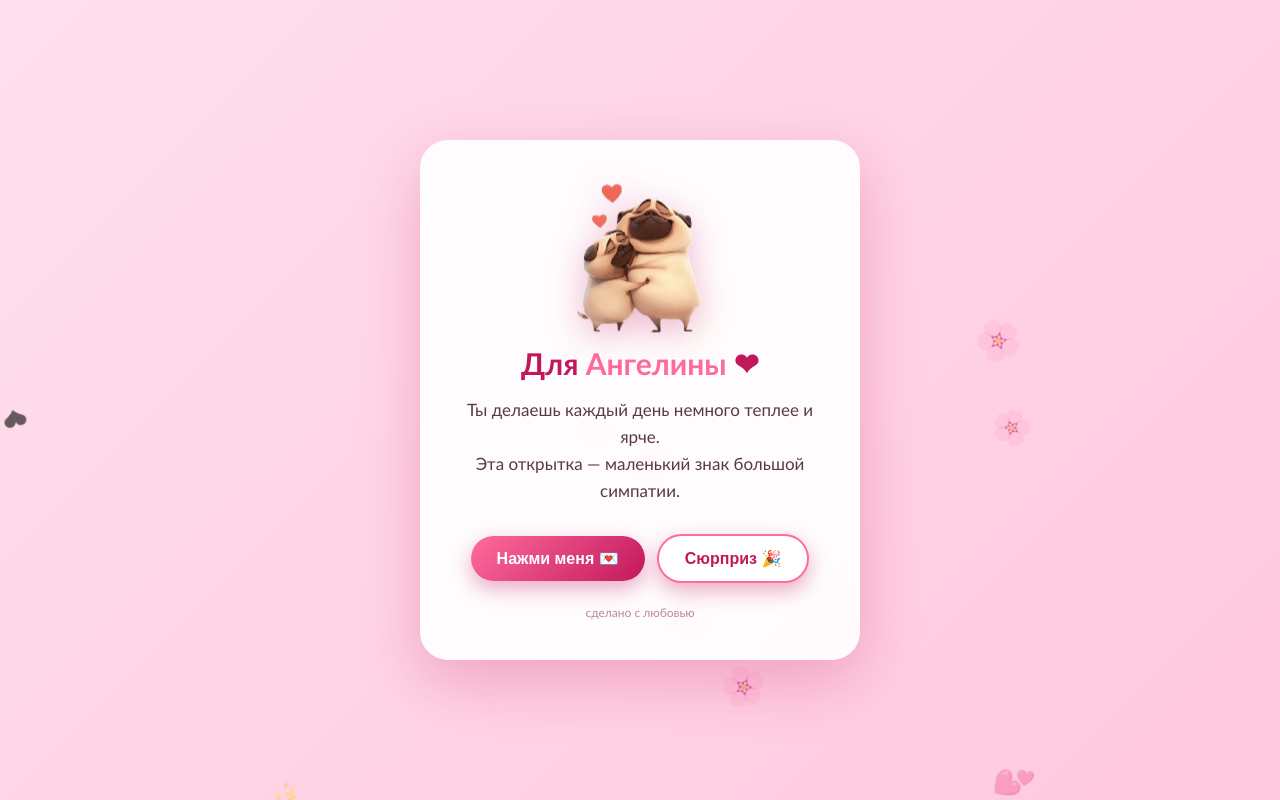
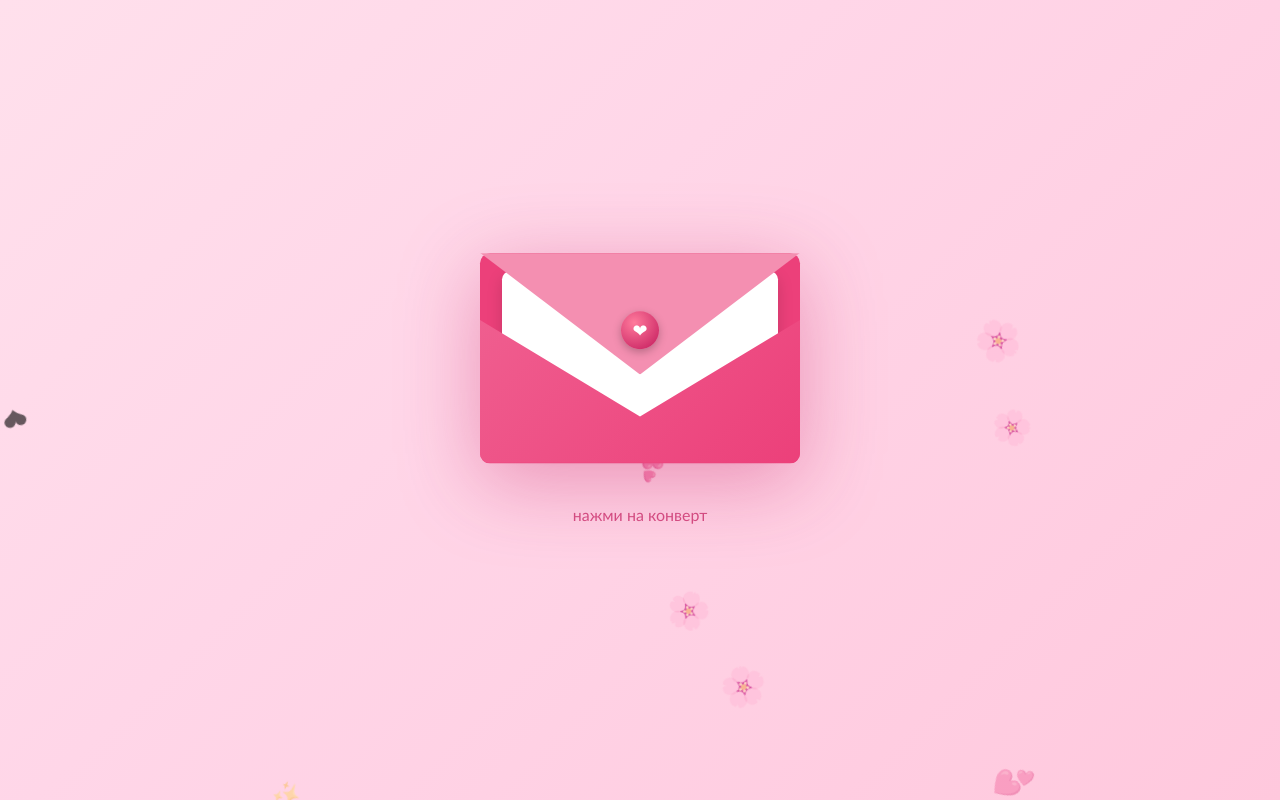
Before and after one commit to zxcursed667/proekt1, a plain HTML site: page card/angelina_heart_card.html in a window 1280 px wide. Drawn offline with nearby package versions, Linux system fonts and the light colour scheme.

Commit message:
feat: конверт, конфетти, имя через ?name=, OG-превью

```diff
--- a/card/angelina_heart_card.html
+++ b/card/angelina_heart_card.html
@@ -4,12 +4,16 @@
 <meta charset="utf-8">
 <meta name="viewport" content="width=device-width, initial-scale=1">
 <title>Открытка для Ангелины ❤</title>
+
+<meta property="og:type" content="website">
+<meta property="og:title" content="Открытка для Ангелины ❤">
+<meta property="og:description" content="Тебе приготовили тёплое послание — нажми и открой ❤">
+<meta property="og:image" content="https://zxcursed667.github.io/proekt1/card/preview.png">
+<meta property="og:url" content="https://zxcursed667.github.io/proekt1/">
+<meta name="twitter:card" content="summary_large_image">
+
 <style>
-  :root{
-    --pink:#ff6b9d;
-    --deep:#c2185b;
-    --soft:#fff0f5;
-  }
+  :root{--pink:#ff6b9d;--deep:#c2185b;}
   *{box-sizing:border-box;}
   html,body{height:100%;margin:0;}
   body{
@@ -18,52 +22,51 @@
     display:flex;align-items:center;justify-content:center;
     min-height:100vh;overflow:hidden;position:relative;
   }
-  /* floating hearts background */
-  .bg-heart{position:fixed;bottom:-60px;font-size:28px;opacity:.5;animation:float 9s linear infinite;user-select:none;}
-  @keyframes float{
-    0%{transform:translateY(0) rotate(0);opacity:0;}
-    10%{opacity:.6;}
-    90%{opacity:.6;}
-    100%{transform:translateY(-115vh) rotate(360deg);opacity:0;}
-  }
-  .card{
-    position:relative;z-index:2;
-    background:rgba(255,255,255,.92);
-    backdrop-filter:blur(6px);
-    border-radius:28px;
-    padding:48px 36px 40px;
-    max-width:440px;width:90%;
-    text-align:center;
-    box-shadow:0 20px 60px rgba(194,24,91,.25);
-    transform:translateY(20px);opacity:0;
-    animation:cardIn .9s ease forwards .2s;
-  }
-  @keyframes cardIn{to{transform:translateY(0);opacity:1;}}
-  .sticker{
-    width:140px;height:140px;object-fit:contain;
-    margin-bottom:8px;
-    animation:beat 1.6s ease-in-out infinite;
-    filter:drop-shadow(0 8px 16px rgba(194,24,91,.3));
-  }
+  .bg-heart{position:fixed;bottom:-60px;font-size:28px;opacity:.5;animation:float 9s linear infinite;user-select:none;pointer-events:none;}
+  @keyframes float{0%{transform:translateY(0) rotate(0);opacity:0;}10%{opacity:.6;}90%{opacity:.6;}100%{transform:translateY(-115vh) rotate(360deg);opacity:0;}}
+
+  /* ===== ЭКРАН С КОНВЕРТОМ ===== */
+  #env-screen{position:relative;z-index:3;text-align:center;transition:opacity .5s ease, transform .5s ease;}
+  #env-screen.hide{opacity:0;transform:scale(.85);pointer-events:none;}
+  .envelope{position:relative;width:320px;height:210px;margin:0 auto;cursor:pointer;perspective:900px;
+    filter:drop-shadow(0 18px 40px rgba(194,24,91,.35));animation:bob 3s ease-in-out infinite;}
+  @keyframes bob{0%,100%{transform:translateY(0);}50%{transform:translateY(-10px);}}
+  .envelope .body{position:absolute;inset:0;background:#ec407a;border-radius:10px;z-index:1;}
+  .letter{position:absolute;left:7%;top:9%;width:86%;height:82%;background:#fff;border-radius:8px;z-index:2;
+    display:flex;align-items:center;justify-content:center;font-size:50px;color:var(--pink);
+    box-shadow:0 6px 16px rgba(0,0,0,.15);transition:transform 1s ease .35s;}
+  .front{position:absolute;inset:0;z-index:3;background:linear-gradient(135deg,#f06292,#ec407a);
+    clip-path:polygon(0 32%,50% 78%,100% 32%,100% 100%,0 100%);border-radius:10px;}
+  .flap{position:absolute;left:0;top:0;width:100%;height:58%;background:#f48fb1;z-index:4;
+    clip-path:polygon(0 0,100% 0,50% 100%);transform-origin:top center;
+    transition:transform .6s ease, z-index .6s;}
+  .seal{position:absolute;top:28%;left:50%;transform:translateX(-50%);width:38px;height:38px;
+    background:radial-gradient(circle at 35% 30%, #ff7a9c, #c2185b);border-radius:50%;z-index:5;
+    display:flex;align-items:center;justify-content:center;color:#fff;font-size:18px;
+    box-shadow:0 3px 8px rgba(0,0,0,.25);transition:opacity .3s ease;}
+  .envelope.open .flap{transform:rotateX(175deg);z-index:1;}
+  .envelope.open .letter{transform:translateY(-135%) scale(1.05);z-index:6;}
+  .envelope.open .seal{opacity:0;}
+  .hint{margin-top:34px;color:var(--deep);font-size:16px;opacity:.85;animation:pulse 1.8s ease-in-out infinite;}
+  @keyframes pulse{0%,100%{opacity:.5;}50%{opacity:1;}}
+
+  /* ===== ОТКРЫТКА ===== */
+  .card{position:absolute;z-index:2;background:rgba(255,255,255,.92);backdrop-filter:blur(6px);
+    border-radius:28px;padding:44px 34px 36px;max-width:440px;width:90%;text-align:center;
+    box-shadow:0 20px 60px rgba(194,24,91,.25);opacity:0;transform:translateY(24px) scale(.96);
+    pointer-events:none;transition:opacity .6s ease, transform .6s ease;}
+  .card.show{opacity:1;transform:translateY(0) scale(1);pointer-events:auto;}
+  .sticker{width:140px;height:140px;object-fit:contain;margin-bottom:8px;
+    animation:beat 1.6s ease-in-out infinite;filter:drop-shadow(0 8px 16px rgba(194,24,91,.3));}
   @keyframes beat{0%,100%{transform:scale(1);}25%{transform:scale(1.12);}40%{transform:scale(1);}}
   h1{color:var(--deep);font-size:30px;margin:6px 0 4px;}
   .name{color:var(--pink);}
-  p.msg{color:#5a3946;font-size:17px;line-height:1.6;margin:14px 0 26px;}
-  .hidden-msg{
-    max-height:0;overflow:hidden;opacity:0;
-    transition:max-height .6s ease, opacity .6s ease, margin .6s ease;
-    color:#7a4b5c;font-size:16px;line-height:1.6;margin:0;
-  }
-  .hidden-msg.show{max-height:300px;opacity:1;margin:0 0 24px;}
-  .btn{
-    border:none;cursor:pointer;
-    background:linear-gradient(135deg,var(--pink),var(--deep));
-    color:#fff;font-size:16px;font-weight:bold;
-    padding:13px 26px;border-radius:999px;
-    box-shadow:0 8px 20px rgba(194,24,91,.35);
-    transition:transform .15s ease, box-shadow .15s ease;
-    margin:4px;
-  }
+  p.msg{color:#5a3946;font-size:17px;line-height:1.6;margin:14px 0 24px;}
+  .hidden-msg{max-height:0;overflow:hidden;opacity:0;transition:max-height .6s ease, opacity .6s ease, margin .6s ease;color:#7a4b5c;font-size:16px;line-height:1.6;margin:0;}
+  .hidden-msg.show{max-height:300px;opacity:1;margin:0 0 22px;}
+  .btn{border:none;cursor:pointer;background:linear-gradient(135deg,var(--pink),var(--deep));color:#fff;
+    font-size:16px;font-weight:bold;padding:13px 26px;border-radius:999px;
+    box-shadow:0 8px 20px rgba(194,24,91,.35);transition:transform .15s ease, box-shadow .15s ease;margin:4px;}
   .btn:hover{transform:translateY(-2px);box-shadow:0 12px 26px rgba(194,24,91,.45);}
   .btn:active{transform:translateY(0);}
   .btn.secondary{background:#fff;color:var(--deep);border:2px solid var(--pink);}
@@ -71,21 +74,39 @@
 </style>
 </head>
 <body>
-  <div class="card">
-    <img class="sticker" src="sticker.webp" alt="Сердечко" onerror="this.replaceWith(Object.assign(document.createElement('div'),{textContent:'❤',style:'font-size:96px;line-height:140px'}))">
-    <h1>Для <span class="name">Ангелины</span> ❤</h1>
+
+  <div id="env-screen">
+    <div class="envelope" id="envelope" onclick="openEnvelope()">
+      <div class="body"></div>
+      <div class="letter">❤</div>
+      <div class="front"></div>
+      <div class="flap"></div>
+      <div class="seal">❤</div>
+    </div>
+    <p class="hint">нажми на конверт</p>
+  </div>
+
+  <div class="card" id="card">
+    <img class="sticker" src="sticker.webp" alt="Стикер" onerror="this.replaceWith(Object.assign(document.createElement('div'),{textContent:'❤',style:'font-size:96px;line-height:140px'}))">
+    <h1>Для <span class="name" id="who">Ангелины</span> ❤</h1>
     <p class="msg">Ты делаешь каждый день немного теплее и ярче.<br>Эта открытка — маленький знак большой симпатии.</p>
     <p class="hidden-msg" id="secret">Спасибо, что ты есть. Пусть улыбка не сходит с твоего лица, а всё хорошее находит тебя само. ✨</p>
     <button class="btn" onclick="reveal()">Нажми меня 💌</button>
-    <button class="btn secondary" onclick="boom()">Сюрприз 🎉</button>
+    <button class="btn secondary" onclick="fireConfetti()">Сюрприз 🎉</button>
     <div class="credit">сделано с любовью</div>
   </div>
 
+  <script src="https://cdn.jsdelivr.net/npm/canvas-confetti@1.9.3/dist/confetti.browser.min.js"></script>
   <script>
-    // floating background hearts
-    const emojis=["❤","💕","💖","💗","🌸","✨"];
-    for(let i=0;i<14;i++){
-      const h=document.createElement("div");
+    // имя из ?name=
+    var nm = (new URLSearchParams(location.search).get("name") || "Ангелины").slice(0,40);
+    document.getElementById("who").textContent = nm;
+    document.title = "Открытка для " + nm + " ❤";
+
+    // летающие сердечки
+    var emojis=["❤","💕","💖","💗","🌸","✨"];
+    for(var i=0;i<14;i++){
+      var h=document.createElement("div");
       h.className="bg-heart";
       h.textContent=emojis[Math.floor(Math.random()*emojis.length)];
       h.style.left=Math.random()*100+"vw";
@@ -93,16 +114,37 @@
       h.style.fontSize=(18+Math.random()*26)+"px";
       document.body.appendChild(h);
     }
+
+    var opened=false;
+    function openEnvelope(){
+      if(opened) return; opened=true;
+      document.getElementById("envelope").classList.add("open");
+      setTimeout(function(){
+        document.getElementById("env-screen").classList.add("hide");
+        document.getElementById("card").classList.add("show");
+        fireConfetti();
+      },1300);
+    }
     function reveal(){document.getElementById("secret").classList.toggle("show");}
-    function boom(){
-      for(let i=0;i<40;i++){
-        const c=document.createElement("div");
+
+    function fireConfetti(){
+      if(window.confetti){
+        var colors=["#ff6b9d","#c2185b","#ff8fb1","#ffd1e0"];
+        confetti({particleCount:130,spread:85,origin:{y:.6},colors:colors});
+        setTimeout(function(){confetti({particleCount:80,angle:60,spread:70,origin:{x:0},colors:colors});},200);
+        setTimeout(function(){confetti({particleCount:80,angle:120,spread:70,origin:{x:1},colors:colors});},200);
+      } else { heartBurst(); }
+    }
+    // резерв, если CDN не загрузился
+    function heartBurst(){
+      for(var i=0;i<40;i++){
+        var c=document.createElement("div");
         c.textContent=emojis[Math.floor(Math.random()*emojis.length)];
-        c.style.cssText="position:fixed;z-index:5;left:50%;top:50%;font-size:"+(16+Math.random()*22)+"px;pointer-events:none;";
+        c.style.cssText="position:fixed;z-index:9;left:50%;top:50%;font-size:"+(16+Math.random()*22)+"px;pointer-events:none;";
         document.body.appendChild(c);
-        const ang=Math.random()*Math.PI*2, dist=120+Math.random()*220;
-        const x=Math.cos(ang)*dist, y=Math.sin(ang)*dist;
-        c.animate([{transform:"translate(-50%,-50%) scale(.4)",opacity:1},{transform:`translate(calc(-50% + ${x}px),calc(-50% + ${y}px)) scale(1.3)`,opacity:0}],{duration:900+Math.random()*500,easing:"cubic-bezier(.2,.7,.3,1)"}).onfinish=()=>c.remove();
+        var ang=Math.random()*Math.PI*2, dist=120+Math.random()*220;
+        var x=Math.cos(ang)*dist, y=Math.sin(ang)*dist;
+        c.animate([{transform:"translate(-50%,-50%) scale(.4)",opacity:1},{transform:"translate(calc(-50% + "+x+"px),calc(-50% + "+y+"px)) scale(1.3)",opacity:0}],{duration:900+Math.random()*500,easing:"cubic-bezier(.2,.7,.3,1)"}).onfinish=function(){this.effect.target.remove();};
       }
     }
   </script>
```
Also changed, not shown: index.html (+12 -1 lines), card/preview.png (added), 1 other file.
